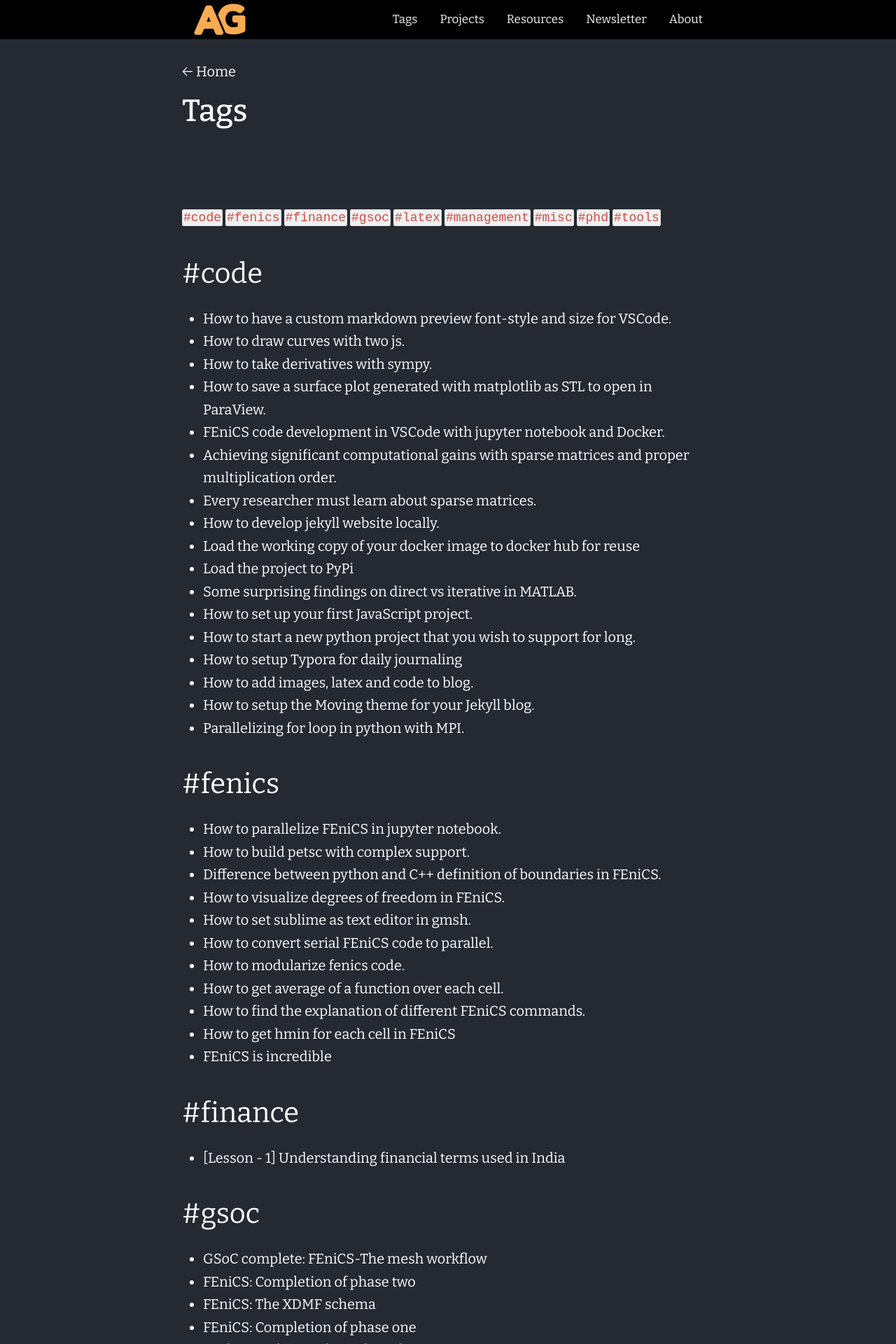
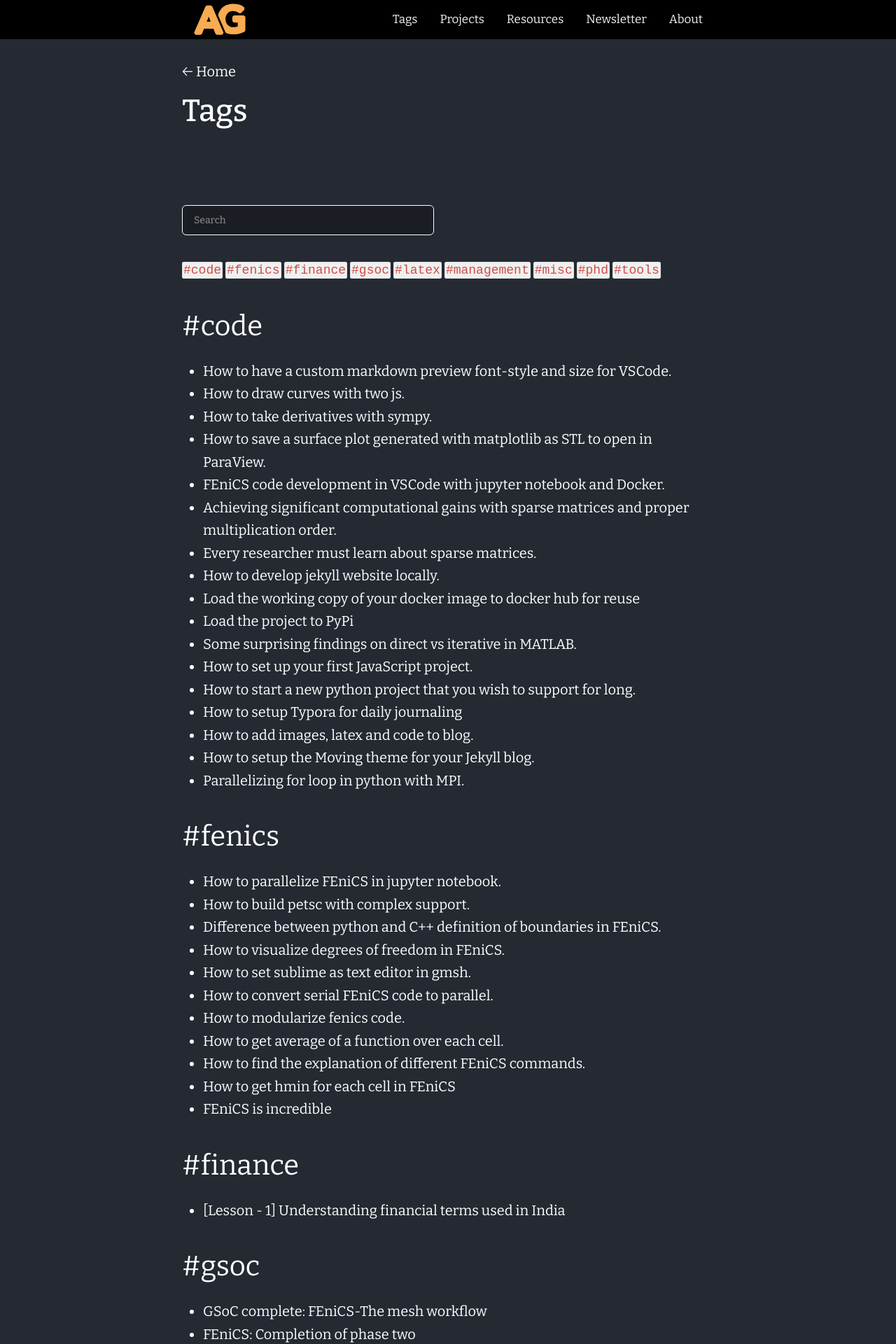
Before and after one commit to iitrabhi/iitrabhi.github.io, a Jekyll site: the page built from tags.html, in a window 1280 px wide. Shown: the top 1920 px of the page at 70% size. Built offline with Jekyll 4.4.1, drawn with Linux system fonts in a browser that asks for light colours.

Commit message:
🔎 add search functionality to the blog

```diff
--- a/_layouts/post.html
+++ b/_layouts/post.html
@@ -10,6 +10,7 @@
   <head>
     <title>{{ page.title }}</title>
     <script src="https://cdn.mathjax.org/mathjax/latest/MathJax.js?config=TeX-AMS-MML_HTMLorMML" type="text/javascript"></script>
+    <link rel="stylesheet" href="{{ base.url | prepend: site.url }}/assets/css/form.css">
   </head>
 
 
--- /dev/null
+++ b/assets/css/form.css
@@ -0,0 +1,144 @@
+:root {
+    --input-color: #fff;
+
+    --input-background: #1a1d24;
+    --input-placeholder: #828282;
+    --input-border-focus: #f9ae58;
+    --group-color: var(--input-color);
+
+    --input-border: #fff;
+    --group-border: var(--input-border);
+
+    --group-background: #EEF4FF;
+    --group-color-focus: #fff;
+    --group-border-focus: var(--input-border-focus);
+    --group-background-focus: #f9ae58;
+}
+
+.form-field {
+    display: block;
+    min-width: 360px;
+    max-width: 360px;
+
+    /*width: 100%;*/
+    padding: 8px 16px;
+    line-height: 25px;
+    font-size: 14px;
+    font-weight: 500;
+    font-family: inherit;
+    border-radius: 6px;
+    -webkit-appearance: none;
+    color: var(--input-color);
+    border: 1px solid var(--input-border);
+    background: var(--input-background);
+    transition: border 0.3s ease;
+}
+
+.form-field::-moz-placeholder {
+    color: var(--input-placeholder);
+}
+
+.form-field:-ms-input-placeholder {
+    color: var(--input-placeholder);
+}
+
+.form-field::placeholder {
+    color: var(--input-placeholder);
+}
+
+.form-field:focus {
+    outline: none;
+    border-color: var(--input-border-focus);
+}
+
+.form-group {
+    position: relative;
+    display: flex;
+    width: 100%;
+}
+
+
+/* .form-group>span,
+.form-group .form-field {
+    white-space: nowrap;
+    display: block;
+}
+
+.form-group>span:not(:first-child):not(:last-child),
+.form-group .form-field:not(:first-child):not(:last-child) {
+    border-radius: 0;
+}
+
+.form-group>span:first-child,
+.form-group .form-field:first-child {
+    border-radius: 6px 6px 6px 6px;
+}
+
+.form-group>span:last-child,
+.form-group .form-field:last-child {
+    border-radius: 6px 6px 6px 6px;
+}
+
+.form-group>span:not(:first-child),
+.form-group .form-field:not(:first-child) {
+    margin-left: -1px;
+} */
+
+.form-group .form-field {
+    position: relative;
+    z-index: 1;
+    flex: 1 1 auto;
+    width: 1%;
+    margin-top: 0;
+    margin-bottom: 0;
+}
+
+.form-group>span {
+    text-align: center;
+    padding: 8px 12px;
+    font-size: 14px;
+    line-height: 25px;
+    color: var(--group-color);
+    background: var(--group-background);
+    border: 1px solid var(--group-border);
+    transition: background 0.3s ease, border 0.3s ease, color 0.3s ease;
+}
+
+.form-group:focus-within>span {
+    color: var(--group-color-focus);
+    background: var(--group-background-focus);
+    border-color: var(--group-border-focus);
+}
+
+html {
+    box-sizing: border-box;
+    -webkit-font-smoothing: antialiased;
+}
+
+
+/* * {
+    box-sizing: inherit;
+}
+
+*:before,
+*:after {
+    box-sizing: inherit;
+} */
+
+/*body {
+    min-height: 100vh;
+    font-family: "Mukta Malar", Arial;
+    display: flex;
+    justify-content: center;
+    align-items: center;
+    flex-direction: column;
+    background: #F5F9FF;
+}*/
+
+/*body .form-group {
+    max-width: 360px;
+}*/
+
+body .form-group:not(:last-child) {
+    margin-bottom: 32px;
+}
--- /dev/null
+++ b/search.json
@@ -0,0 +1,16 @@
+---
+---
+[
+  {% for post in site.posts %}
+    {
+
+      "title"    : "{{ post.title | strip_html | escape }}",
+      "url"      : "{{ site.baseurl }}{{ post.url }}",
+      "category" : "{{post.categories | join: ', '}}",
+      "tags"     : "{{ post.tags | join: ', ' }}",
+      "date"     : "{{ post.date }}",
+      "discription" : "{{post.description | strip_html | strip_newlines | escape }}"
+
+    } {% unless forloop.last %},{% endunless %}
+  {% endfor %}
+]
--- a/tags.html
+++ b/tags.html
@@ -2,6 +2,32 @@
 layout: post
 title: Tags
 ---
+<div class="form-group" id="search-container">
+        <input class="form-field" type="text" id="search-input"  placeholder="Search">
+        <!-- <span>Search</span> -->
+</div>
+<div>
+    <ul id="results-container"></ul>
+</div>
+
+<!-- Html Elements for Search -->
+<!-- <div id="search-container">
+<input type="text" id="search-input" placeholder="search...">
+<ul id="results-container"></ul>
+</div> -->
+
+<!-- Script pointing to search-script.js -->
+<script src="{{ base.url | prepend: site.url }}/assets/js/search_script.js" type="text/javascript"></script>
+
+<!-- Configuration -->
+<script>
+SimpleJekyllSearch({
+  searchInput: document.getElementById('search-input'),
+  resultsContainer: document.getElementById('results-container'),
+  json: '/search.json'
+})
+</script>
+
 <section>
     {% assign sorted_tags = site.tags | sort %}
     {% for tag in sorted_tags  %}
```
Also changed, not shown: assets/js/search_script.js (added).
